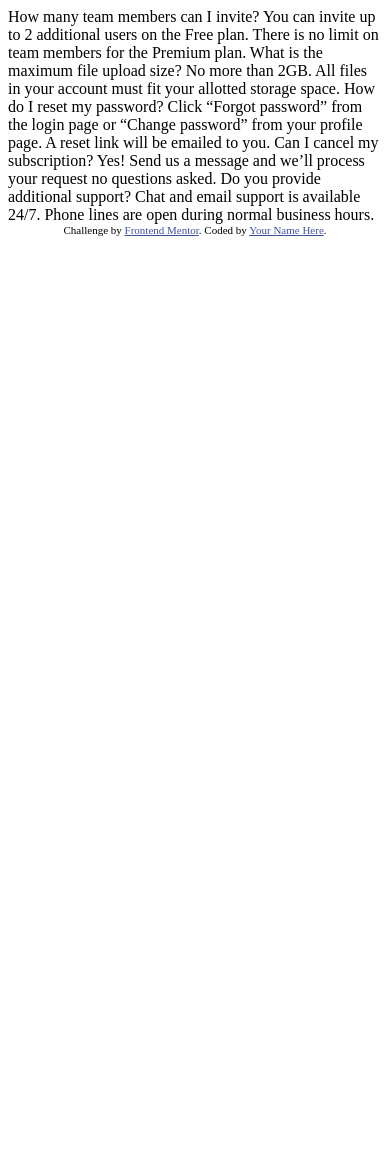
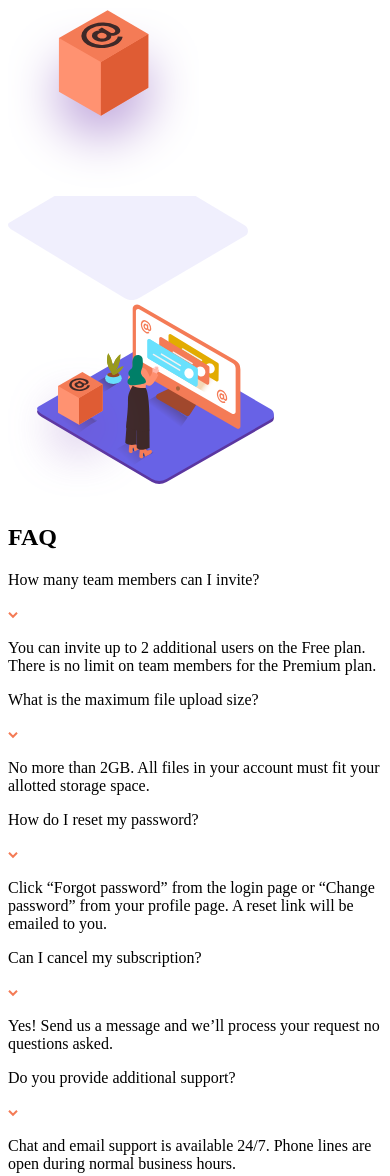
Before and after one commit to puneetpareenja/faq-accordion-card-main, a plain HTML site: page index.html in a window 390 px wide. Shown: the top 1176 px of the page. Before the commit the page ends 844 px from the top, so only its background shows below. Drawn offline with Linux system fonts and the light colour scheme.

Commit message:
Added Html markup

```diff
--- a/index.html
+++ b/index.html
@@ -1,40 +1,127 @@
 <!DOCTYPE html>
 <html lang="en">
   <head>
-  <meta charset="UTF-8">
-  <meta name="viewport" content="width=device-width, initial-scale=1.0"> <!-- displays site properly based on user's device -->
+    <meta charset="UTF-8" />
+    <meta name="viewport" content="width=device-width, initial-scale=1.0" />
+    <!-- displays site properly based on user's device -->
 
-  <link rel="icon" type="image/png" sizes="32x32" href="./images/favicon-32x32.png">
+    <link
+      rel="icon"
+      type="image/png"
+      sizes="32x32"
+      href="./images/favicon-32x32.png"
+    />
 
     <title>Frontend Mentor | FAQ Accordion Card</title>
 
     <!-- Feel free to remove these styles or customise in your own stylesheet 👍 -->
     <style>
-    .attribution { font-size: 11px; text-align: center; }
-    .attribution a { color: hsl(228, 45%, 44%); }
+      .attribution {
+        font-size: 11px;
+        text-align: center;
+      }
+      .attribution a {
+        color: hsl(228, 45%, 44%);
+      }
     </style>
   </head>
   <body>
-  How many team members can I invite?
-  You can invite up to 2 additional users on the Free plan. There is no limit on
-  team members for the Premium plan.
-
-  What is the maximum file upload size?
-  No more than 2GB. All files in your account must fit your allotted storage space.
-
-  How do I reset my password?
-  Click “Forgot password” from the login page or “Change password” from your profile page.
-  A reset link will be emailed to you.
-
-  Can I cancel my subscription?
-  Yes! Send us a message and we’ll process your request no questions asked.
-
-  Do you provide additional support?
-  Chat and email support is available 24/7. Phone lines are open during normal business hours.
+    <div class="container">
+      <div class="image">
+        <img
+          src="./images/illustration-box-desktop.svg"
+          alt="box illustration"
+        />
+        <picture class="image-bg">
+          <source
+            media="(min-width:992px)"
+            srcset="./images/bg-pattern-desktop.svg"
+          />
+          <img src="./images/bg-pattern-mobile.svg" alt="background" />
+        </picture>
+        <picture class="image-illustration">
+          <source
+            media="(min-width:992px)"
+            srcset="./images/illustration-woman-online-desktop.svg"
+          />
+          <img
+            src="./images/illustration-woman-online-mobile.svg"
+            alt="woman-illustration"
+          />
+        </picture>
+      </div>
+      <section class="faq-section">
+        <h1>FAQ</h1>
+        <div class="faq-group">
+          <div class="qna">
+            <p class="question">How many team members can I invite?</p>
+            <img
+              src="./images/icon-arrow-down.svg"
+              alt="icon-arrow-down"
+              class="arrow"
+            />
+            <p class="answer">
+              You can invite up to 2 additional users on the Free plan. There is
+              no limit on team members for the Premium plan.
+            </p>
+          </div>
+          <div class="qna">
+            <p class="question">What is the maximum file upload size?</p>
+            <img
+              src="./images/icon-arrow-down.svg"
+              alt="icon-arrow-down"
+              class="arrow"
+            />
+            <p class="answer">
+              No more than 2GB. All files in your account must fit your allotted
+              storage space.
+            </p>
+          </div>
+          <div class="qna">
+            <p class="question">How do I reset my password?</p>
+            <img
+              src="./images/icon-arrow-down.svg"
+              alt="icon-arrow-down"
+              class="arrow"
+            />
+            <p class="answer">
+              Click “Forgot password” from the login page or “Change password”
+              from your profile page. A reset link will be emailed to you.
+            </p>
+          </div>
+          <div class="qna">
+            <p class="question">Can I cancel my subscription?</p>
+            <img
+              src="./images/icon-arrow-down.svg"
+              alt="icon-arrow-down"
+              class="arrow"
+            />
+            <p class="answer">
+              Yes! Send us a message and we’ll process your request no questions
+              asked.
+            </p>
+          </div>
+          <div class="qna">
+            <p class="question">Do you provide additional support?</p>
+            <img
+              src="./images/icon-arrow-down.svg"
+              alt="icon-arrow-down"
+              class="arrow"
+            />
+            <p class="answer">
+              Chat and email support is available 24/7. Phone lines are open
+              during normal business hours.
+            </p>
+          </div>
+        </div>
+      </section>
+    </div>
 
     <div class="attribution">
-    Challenge by <a href="https://www.frontendmentor.io?ref=challenge" target="_blank">Frontend Mentor</a>.
-    Coded by <a href="#">Your Name Here</a>.
+      Challenge by
+      <a href="https://www.frontendmentor.io?ref=challenge" target="_blank"
+        >Frontend Mentor</a
+      >. Coded by <a href="#">Your Name Here</a>.
     </div>
   </body>
 </html>
```
Lines whose indentation alone changed are shown as unchanged.
